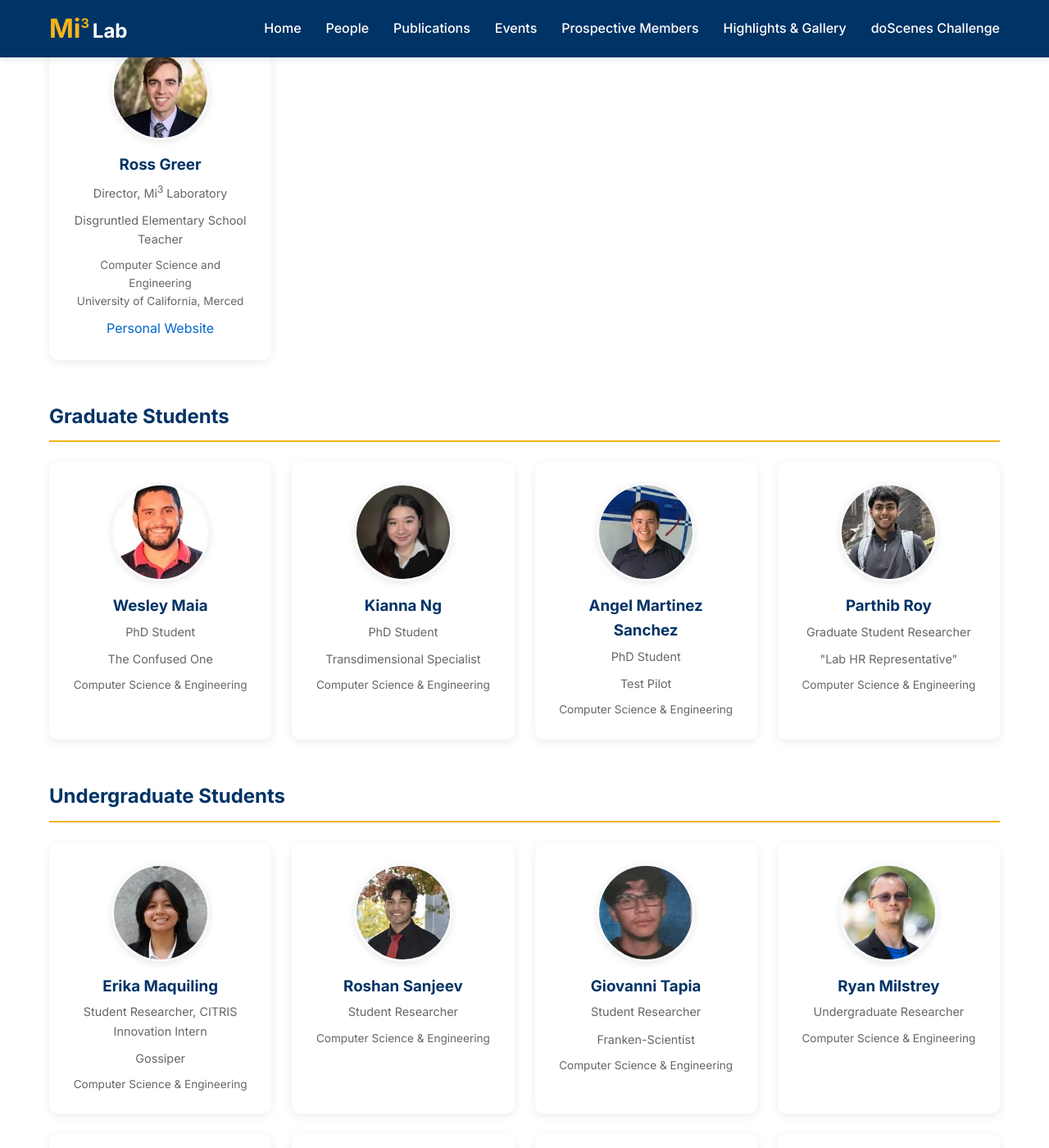
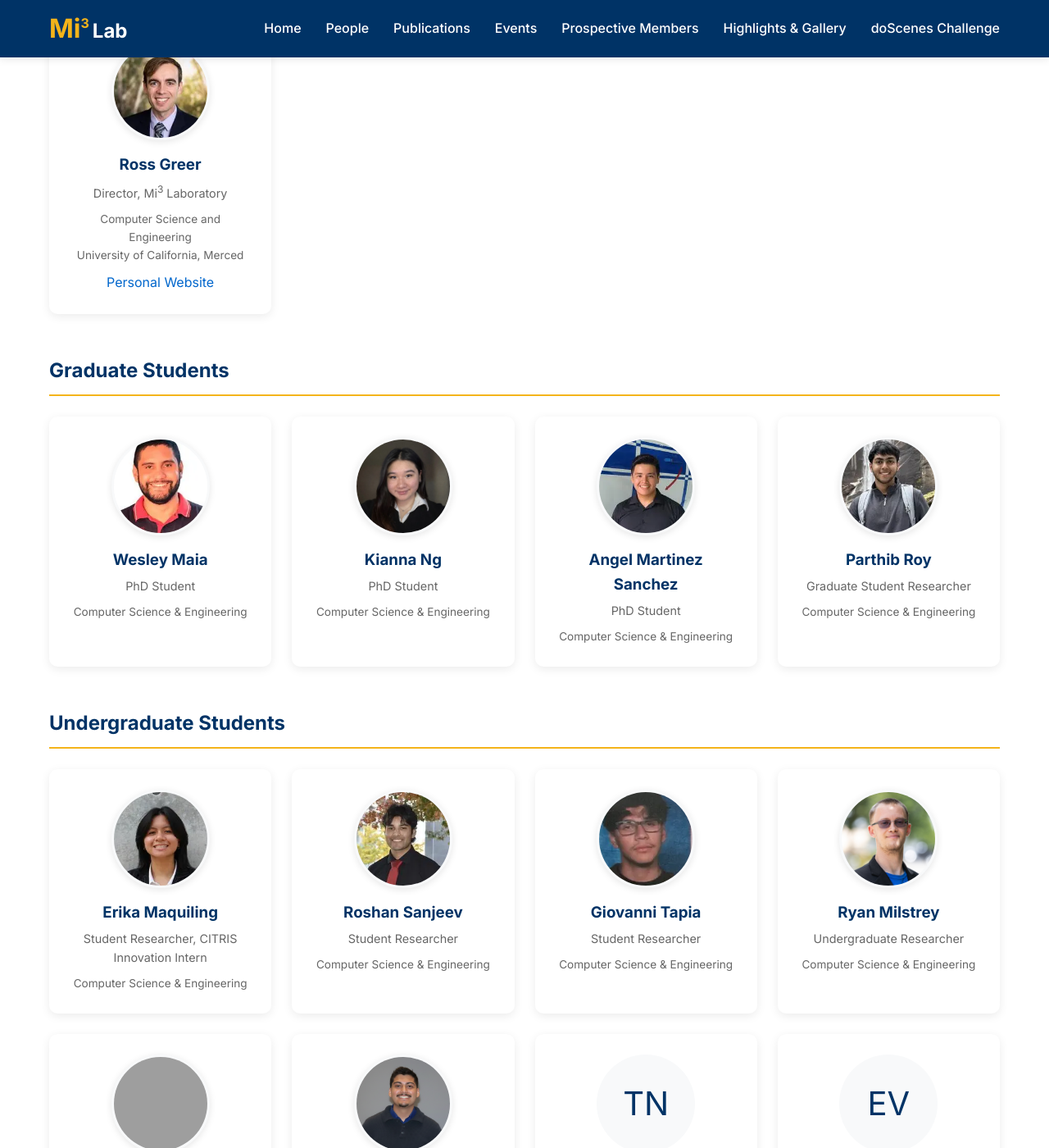
Before and after one commit to Mi3-Lab/mi3-lab.github.io, a Jekyll site: the page built from people.html, in a window 1280 px wide and 1400 px high, scrolled down 362 px. Shown: the whole window at 82% size. Built offline with Jekyll 4.4.1, drawn with Linux system fonts in a browser that asks for light colours; some of the changed text lies outside the part shown; grey boxes are pictures that could not be loaded.

Commit message:
Remove game night prank titles from people page
Co-Authored-By: Claude Sonnet 4.6 <noreply@anthropic.com>

```diff
--- a/people.html
+++ b/people.html
@@ -18,7 +18,6 @@ title: People
         <img src="/assets/images/people/ross.webp" alt="Ross Greer" class="person-avatar">
         <h3>Ross Greer</h3>
         <p class="role">Director, Mi<sup>3</sup> Laboratory</p>
-        <p class="role">Disgruntled Elementary School Teacher</p>
         <p class="affiliation">Computer Science and Engineering<br>University of California, Merced</p>
         <p style="margin-top: 10px;"><a href="https://www.rossgreer.com">Personal Website</a></p>
       </div>
@@ -32,7 +31,6 @@ title: People
         <img src="/assets/images/people/wesley.webp" alt="Wesley Maia" class="person-avatar">
         <h3>Wesley Maia</h3>
         <p class="role">PhD Student</p>
-        <p class="role">The Confused One</p>
         <p class="affiliation">Computer Science & Engineering</p>
       </div>
 
@@ -40,7 +38,6 @@ title: People
         <img src="/assets/images/people/kianna.webp" alt="Kianna Ng" class="person-avatar">
         <h3>Kianna Ng</h3>
         <p class="role">PhD Student</p>
-        <p class="role">Transdimensional Specialist</p>
         <p class="affiliation">Computer Science & Engineering</p>
       </div>
 
@@ -48,7 +45,6 @@ title: People
         <img src="/assets/images/people/angel.webp" alt="Angel Martinez Sanchez" class="person-avatar">
         <h3>Angel Martinez Sanchez</h3>
         <p class="role">PhD Student</p>
-        <p class="role">Test Pilot</p>
         <p class="affiliation">Computer Science & Engineering</p>
       </div>
 
@@ -56,7 +52,6 @@ title: People
         <img src="/assets/images/people/parthib.webp" alt="Parthib Roy" class="person-avatar">
         <h3>Parthib Roy</h3>
         <p class="role">Graduate Student Researcher</p>
-        <p class="role">"Lab HR Representative"</p>
         <p class="affiliation">Computer Science & Engineering</p>
       </div>
     </div>
@@ -69,7 +64,6 @@ title: People
         <img src="/assets/images/people/erika.webp" alt="Erika Maquiling" class="person-avatar">
         <h3>Erika Maquiling</h3>
         <p class="role">Student Researcher, CITRIS Innovation Intern</p>
-        <p class="role">Gossiper</p>
         <p class="affiliation">Computer Science & Engineering</p>
       </div>
 
@@ -84,7 +78,6 @@ title: People
         <img src="/assets/images/people/giovanni.webp" alt="Giovanni Tapia" class="person-avatar">
         <h3>Giovanni Tapia</h3>
         <p class="role">Student Researcher</p>
-        <p class="role">Franken-Scientist</p>
         <p class="affiliation">Computer Science & Engineering</p>
       </div>
 
@@ -99,7 +92,6 @@ title: People
         <img src="/assets/images/people/cristian.webp" alt="Cristian Parker" class="person-avatar">
         <h3>Cristian Parker</h3>
         <p class="role">CITRIS Intern, Undergraduate Scholar</p>
-        <p class="role">Game Design Extraordinaire</p>
         <p class="affiliation">Computer Science & Engineering</p>
       </div>
 
@@ -114,7 +106,6 @@ title: People
         <div class="person-avatar">TN</div>
         <h3>Tiep Nguyen</h3>
         <p class="role">Undergraduate Researcher</p>
-        <p class="role">Lab Chemist</p>
         <p class="affiliation">Computer Science & Engineering</p>
       </div>
 
@@ -129,7 +120,6 @@ title: People
         <div class="person-avatar">AJ</div>
         <h3>Anusha Jamsandekar</h3>
         <p class="role">Undergraduate Scholar</p>
-        <p class="role">Lab Clockmaster</p>
         <p class="affiliation">Computer Science & Engineering</p>
       </div>
     </div>
@@ -163,7 +153,6 @@ title: People
         <img src="/assets/images/people/kalpana.jpeg" alt="Kalpana Panda" class="person-avatar">
         <h3>Kalpana Panda</h3>
         <p class="role">Thesis Scholar</p>
-        <p class="role">Lab Guardian Angel</p>
         <p class="affiliation">BITS Pilani</p>
       </div>
 
```
